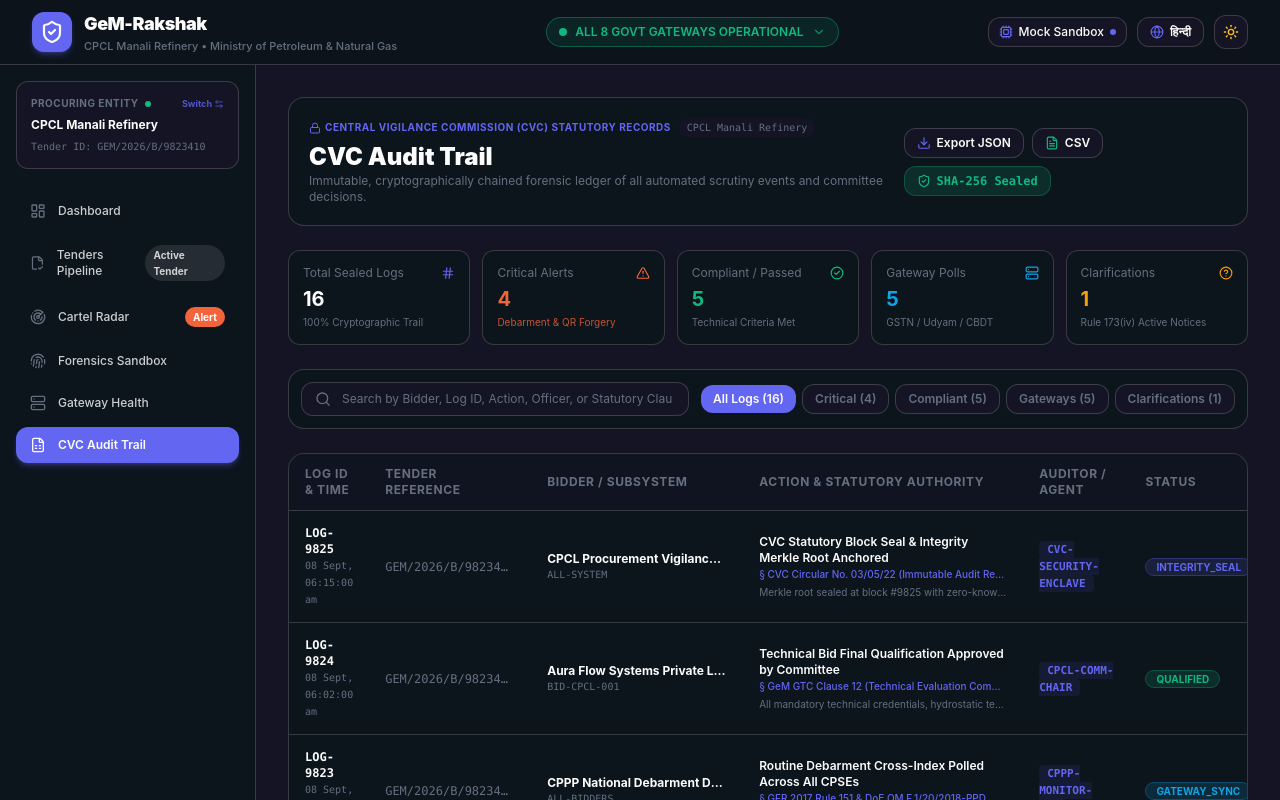
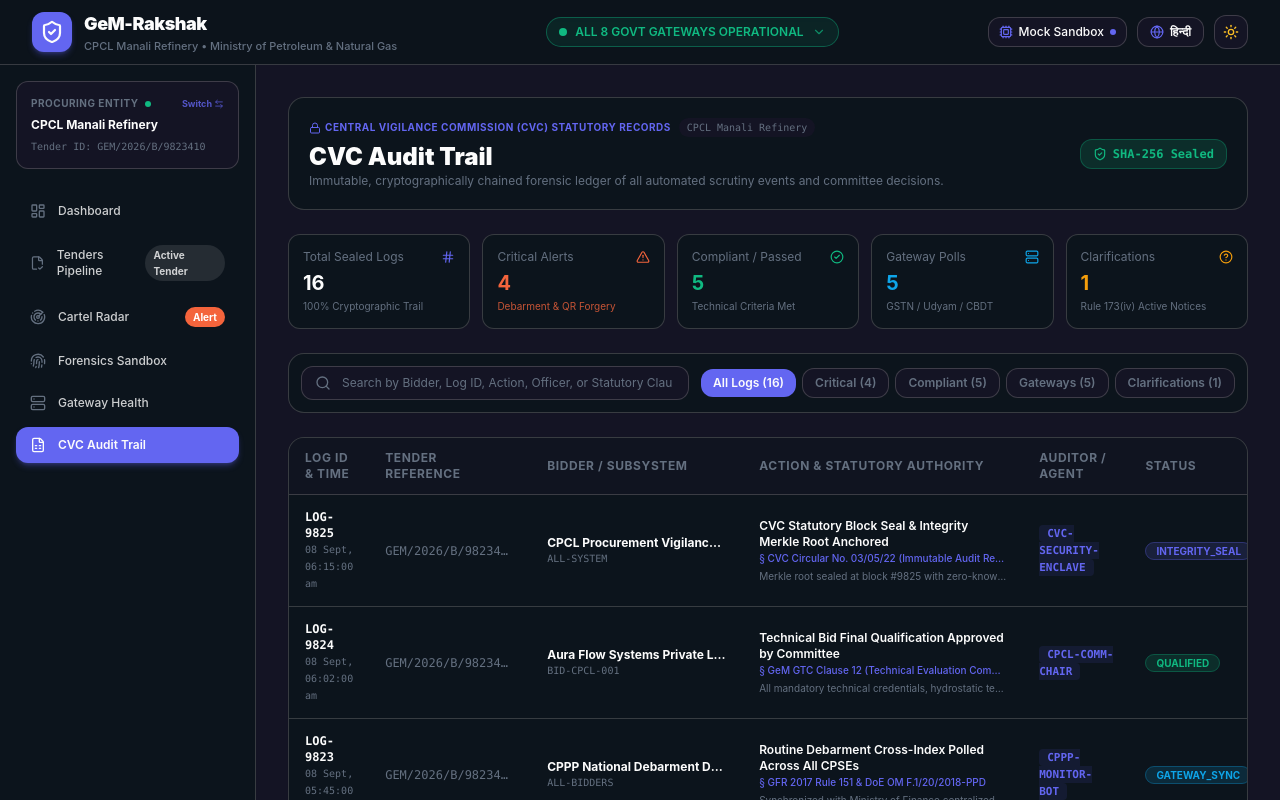
Before and after one commit to SiddhantGpt19/GeM-Rakshak, a Next.js app: page /audit-log in a window 1280 px wide. Shown: the top 800 px of the page. Built offline with nearby package versions, Linux system fonts and the light colour scheme.

Commit message:
refactor: remove Export JSON and CSV buttons from audit-log toolbar

```diff
--- a/src/app/audit-log/page.tsx
+++ b/src/app/audit-log/page.tsx
@@ -5,8 +5,6 @@ import { useTenderData } from "@/context/TenderDataContext";
 import { useLanguage } from "@/context/LanguageContext";
 import { AuditLogEntry } from "@/context/TenderDataContext";
 import {
-  FileText,
-  Download,
   ShieldCheck,
   Search,
   Filter,
@@ -89,39 +87,6 @@ export default function AuditLogPage() {
     setTimeout(() => setCopiedHash(null), 2500);
   };
 
-  const exportToJson = () => {
-    const dataStr = "data:text/json;charset=utf-8," + encodeURIComponent(JSON.stringify(auditLogs, null, 2));
-    const downloadAnchor = document.createElement("a");
-    downloadAnchor.setAttribute("href", dataStr);
-    downloadAnchor.setAttribute("download", `CVC_Audit_Log_Full_${new Date().toISOString().slice(0, 10)}.json`);
-    document.body.appendChild(downloadAnchor);
-    downloadAnchor.click();
-    downloadAnchor.remove();
-  };
-
-  const exportToCsv = () => {
-    const headers = ["Log ID", "Timestamp", "Tender ID", "Bidder Name", "Action", "Officer ID", "Status", "Statutory Clause", "SHA256 Hash"];
-    const rows = auditLogs.map((l) => [
-      l.id,
-      l.timestamp,
-      l.tenderId,
-      `"${l.bidderName.replace(/"/g, '""')}"`,
-      `"${l.action.replace(/"/g, '""')}"`,
-      l.officerId,
-      l.status,
-      `"${(l.statutoryClause || "").replace(/"/g, '""')}"`,
-      l.hash,
-    ]);
-    const csvContent = "data:text/csv;charset=utf-8," + [headers.join(","), ...rows.map((e) => e.join(","))].join("\n");
-    const encodedUri = encodeURI(csvContent);
-    const link = document.createElement("a");
-    link.setAttribute("href", encodedUri);
-    link.setAttribute("download", `CVC_Audit_Trail_${new Date().toISOString().slice(0, 10)}.csv`);
-    document.body.appendChild(link);
-    link.click();
-    link.remove();
-  };
-
   const getStatusBadge = (status: string) => {
     switch (status) {
       case "COMPLIANT":
@@ -164,27 +129,7 @@ export default function AuditLogPage() {
         </div>
 
         {/* Global Actions */}
-        <div className="flex flex-wrap items-center gap-2">
-          {/* Export JSON */}
-          <button
-            onClick={exportToJson}
-            className="flex items-center space-x-1.5 px-3 py-1.5 rounded-xl text-xs font-semibold bg-crisp-white dark:bg-dark-navy border border-warm-beige dark:border-warm-beige/20 text-deep-navy dark:text-crisp-white hover:border-lavender transition-all shadow-xs"
-            title="Export complete immutable log to JSON"
-          >
-            <Download className="w-3.5 h-3.5 text-lavender" />
-            <span>Export JSON</span>
-          </button>
-
-          {/* Export CSV */}
-          <button
-            onClick={exportToCsv}
-            className="flex items-center space-x-1.5 px-3 py-1.5 rounded-xl text-xs font-semibold bg-crisp-white dark:bg-dark-navy border border-warm-beige dark:border-warm-beige/20 text-deep-navy dark:text-crisp-white hover:border-lavender transition-all shadow-xs"
-            title="Export audit log to CSV spreadsheet"
-          >
-            <FileText className="w-3.5 h-3.5 text-mint-green" />
-            <span>CSV</span>
-          </button>
-
+        <div className="flex items-center space-x-2">
           {/* Sealed badge */}
           <div className="flex items-center space-x-1.5 px-3 py-1.5 rounded-xl text-xs font-mono font-bold bg-mint-green/15 text-mint-green border border-mint-green/30">
             <ShieldCheck className="w-3.5 h-3.5" />
```
